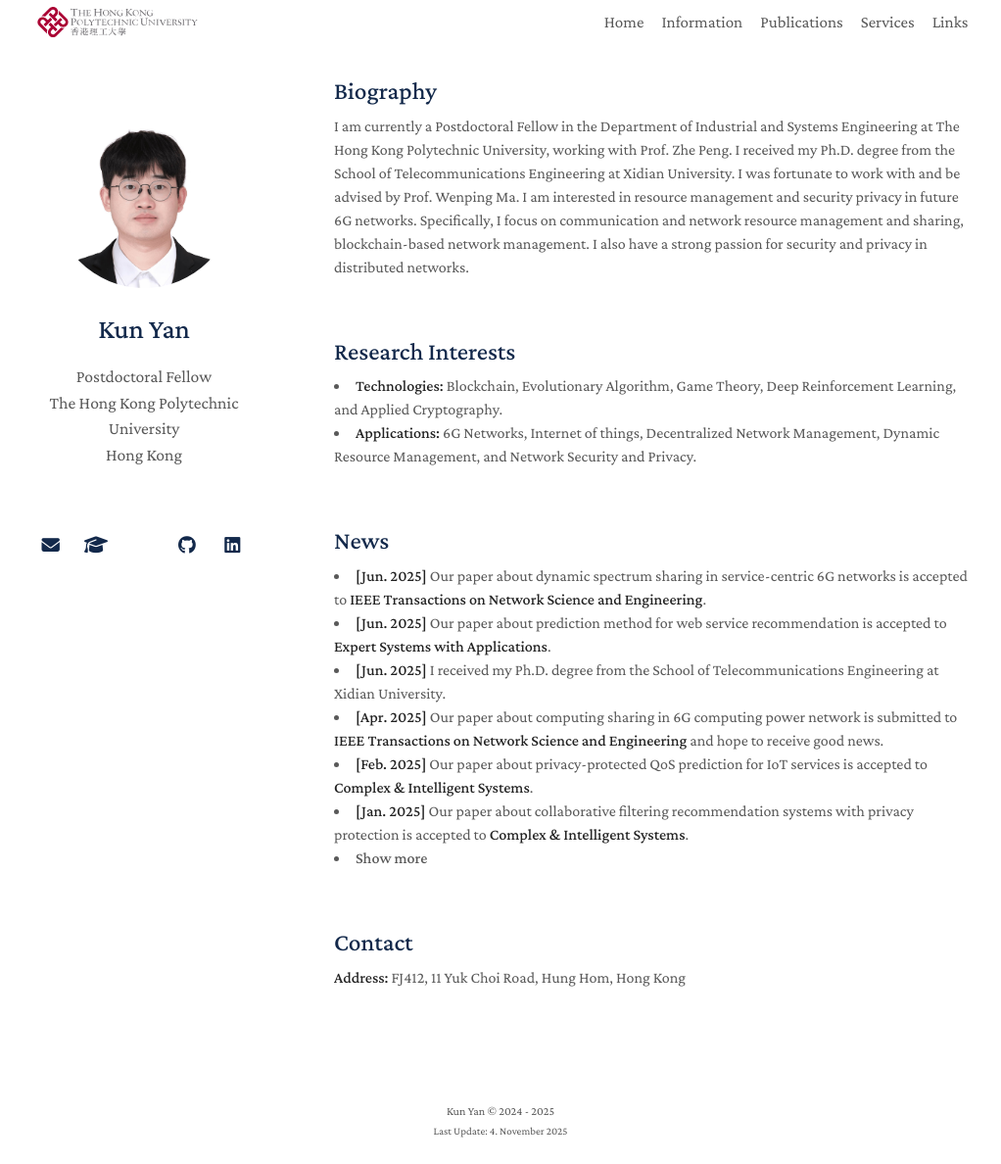
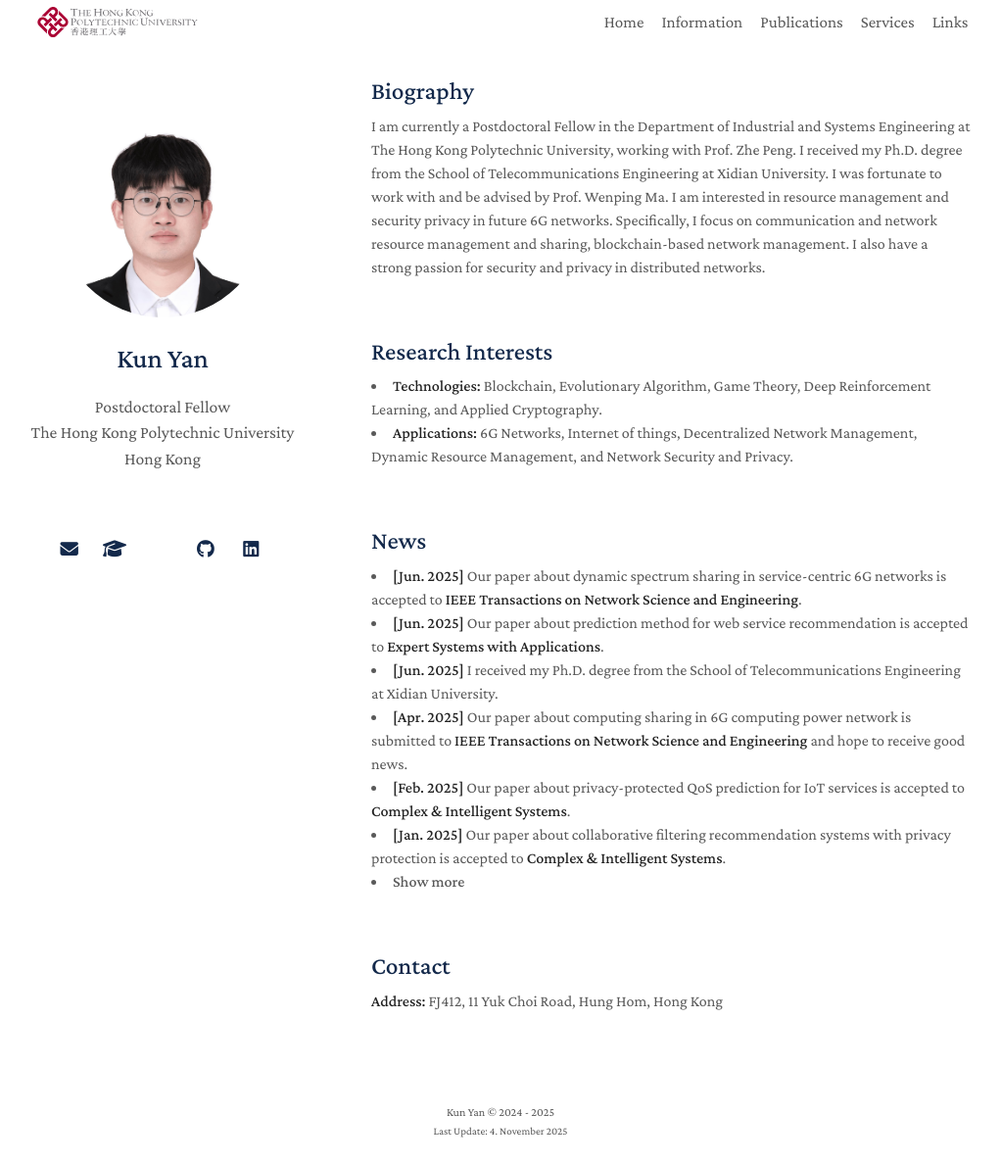
Before and after one commit to QuinYim/quinyim.github.io, a Jekyll site: the page built from index.md, in a window 1280 px wide and 1188 px high. Shown: the whole window at 98% size, without its empty margins (129-1151 px from the left). Built offline with Jekyll 4.4.1, drawn with Linux system fonts in a browser that asks for light colours; a style sheet for code colours, icons or effects is not loaded.

Commit message:
Update style.css

```diff
--- a/assets/css/style.css
+++ b/assets/css/style.css
@@ -119,7 +119,7 @@
 
 img { max-width: 100%; }
 
-header { width: 232px; float: left; position: fixed; -webkit-font-smoothing: subpixel-antialiased; padding-top: 5.5em; text-align: center; }
+header { width: 270px; float: left; position: fixed; -webkit-font-smoothing: subpixel-antialiased; padding-top: 5.5em; text-align: center; }
 
 header ul { list-style: none; height: 40px; padding: 0; background: #f4f4f4; border-radius: 5px; border: 1px solid #e0e0e0; width: 270px; }
 
@@ -142,7 +142,7 @@
 header ul a strong { font-size: 14px; display: block; color: #222; }
 
 section {
-  width: 650px;
+  width: 612px;
   float: right;
   padding-top: 1.2em;
   padding-bottom: 50px;
@@ -152,7 +152,7 @@
 
 hr { border: 0; background: #e5e5e5; height: 1px; margin: 0 0 20px; }
 
-footer { width: 232px; float: left; position: fixed; bottom: 30px; -webkit-font-smoothing: subpixel-antialiased; text-align: center; }
+footer { width: 270px; float: left; position: fixed; bottom: 30px; -webkit-font-smoothing: subpixel-antialiased; text-align: center; }
 
 @media print, screen and (max-width: 960px) {
   .pub-row { display: flex; align-items: center; }
```
